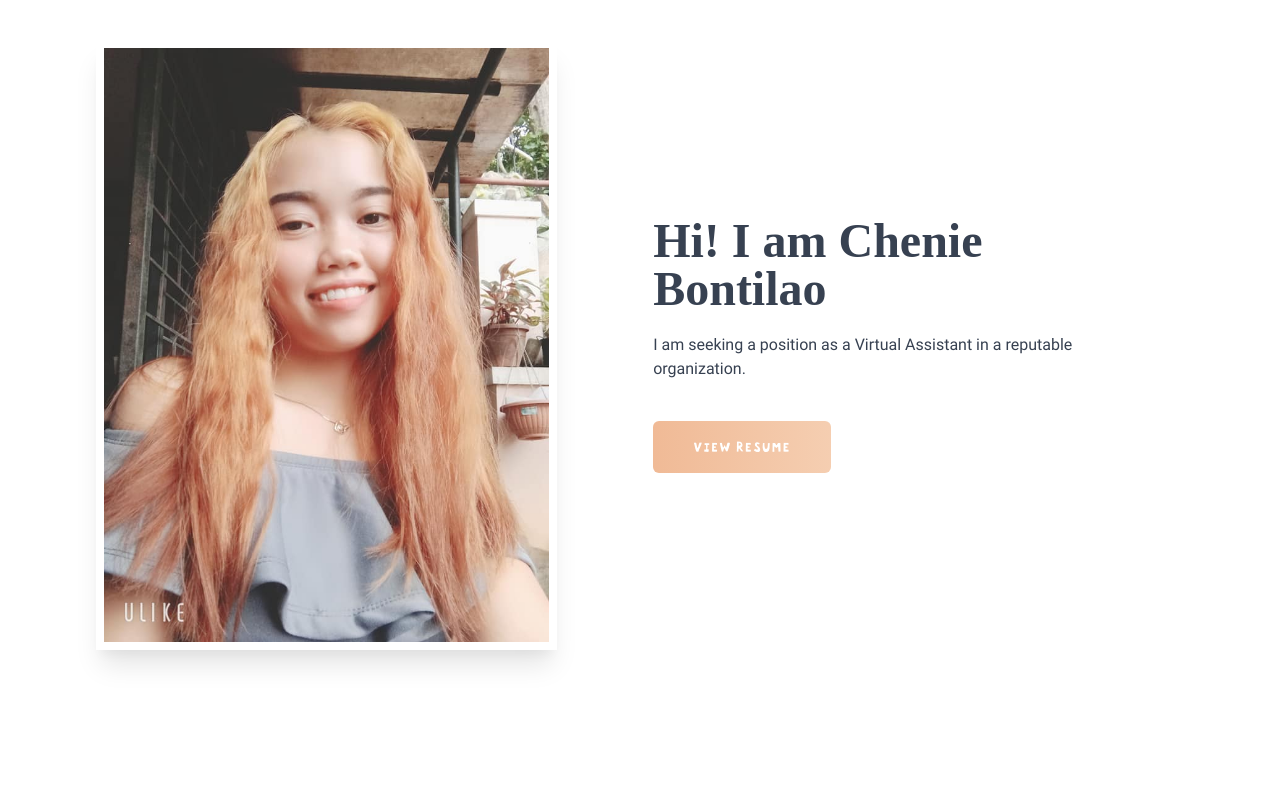
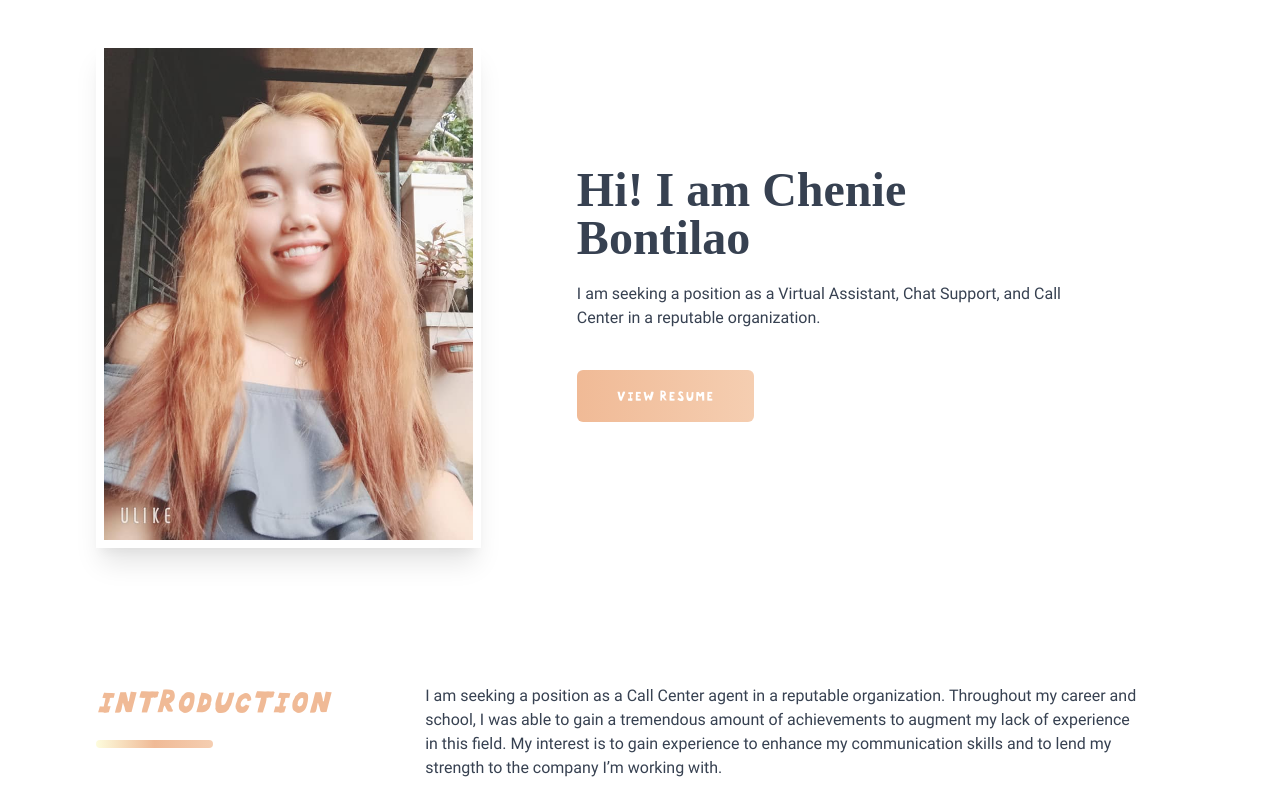
Before and after one commit to hitchcliff/chenieb-va, a React (Create React App) app: page / in a window 1280 px wide. Shown: the top 789 px of the page. Built offline with nearby package versions, Linux system fonts and the light colour scheme.

Commit message:
updated description

```diff
--- a/src/app/Home/Showcase/Showcase.tsx
+++ b/src/app/Home/Showcase/Showcase.tsx
@@ -13,7 +13,8 @@ export default function Showcase() {
           Hi! I am Chenie Bontilao
         </Heading>
         <p className="mt-5">
-          I am seeking a position as a Virtual Assistant in a reputable organization.
+          I am seeking a position as a Virtual Assistant, Chat Support, and Call Center in a
+          reputable organization.
         </p>
         <Button className="mt-10">view resume</Button>
       </div>
```
